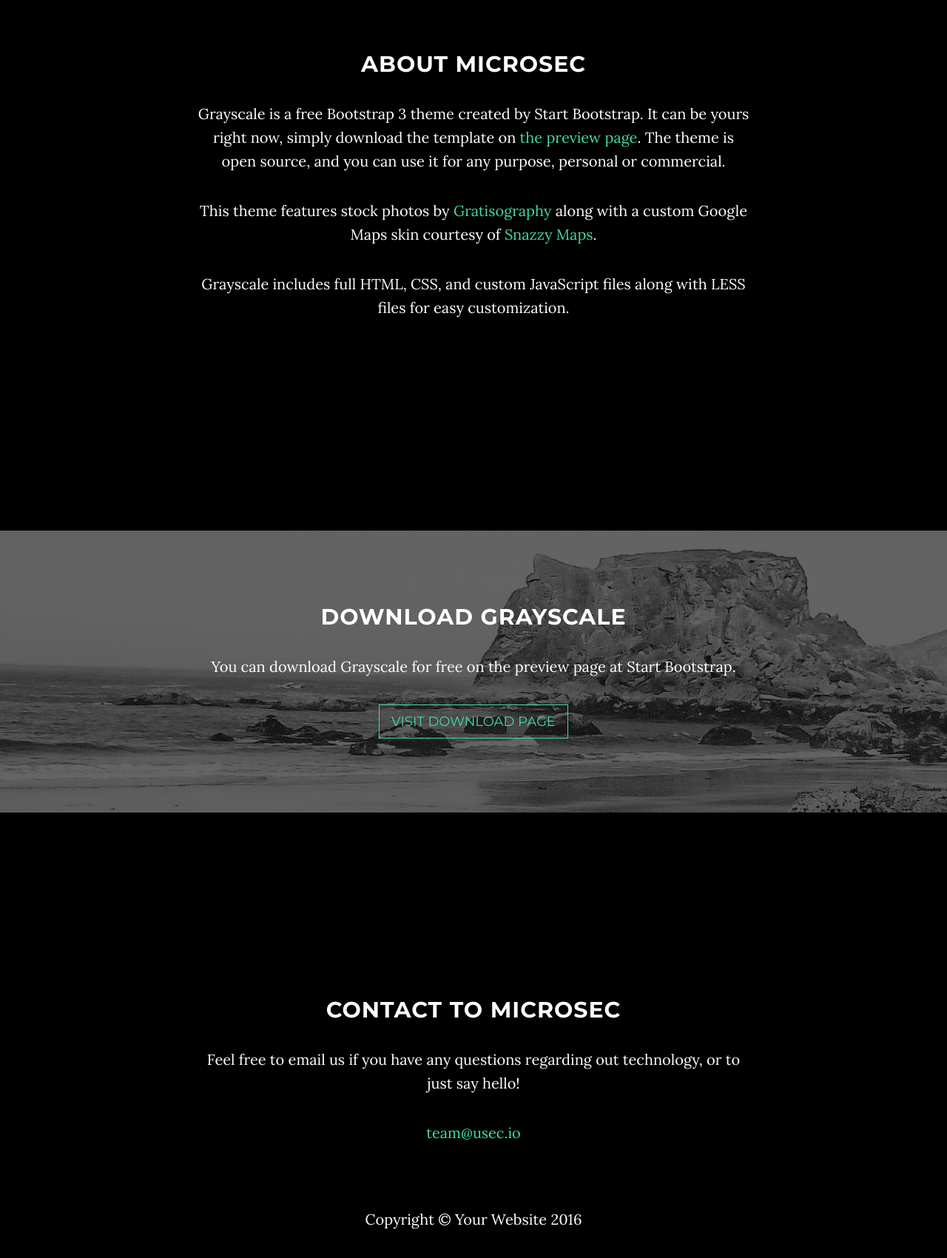
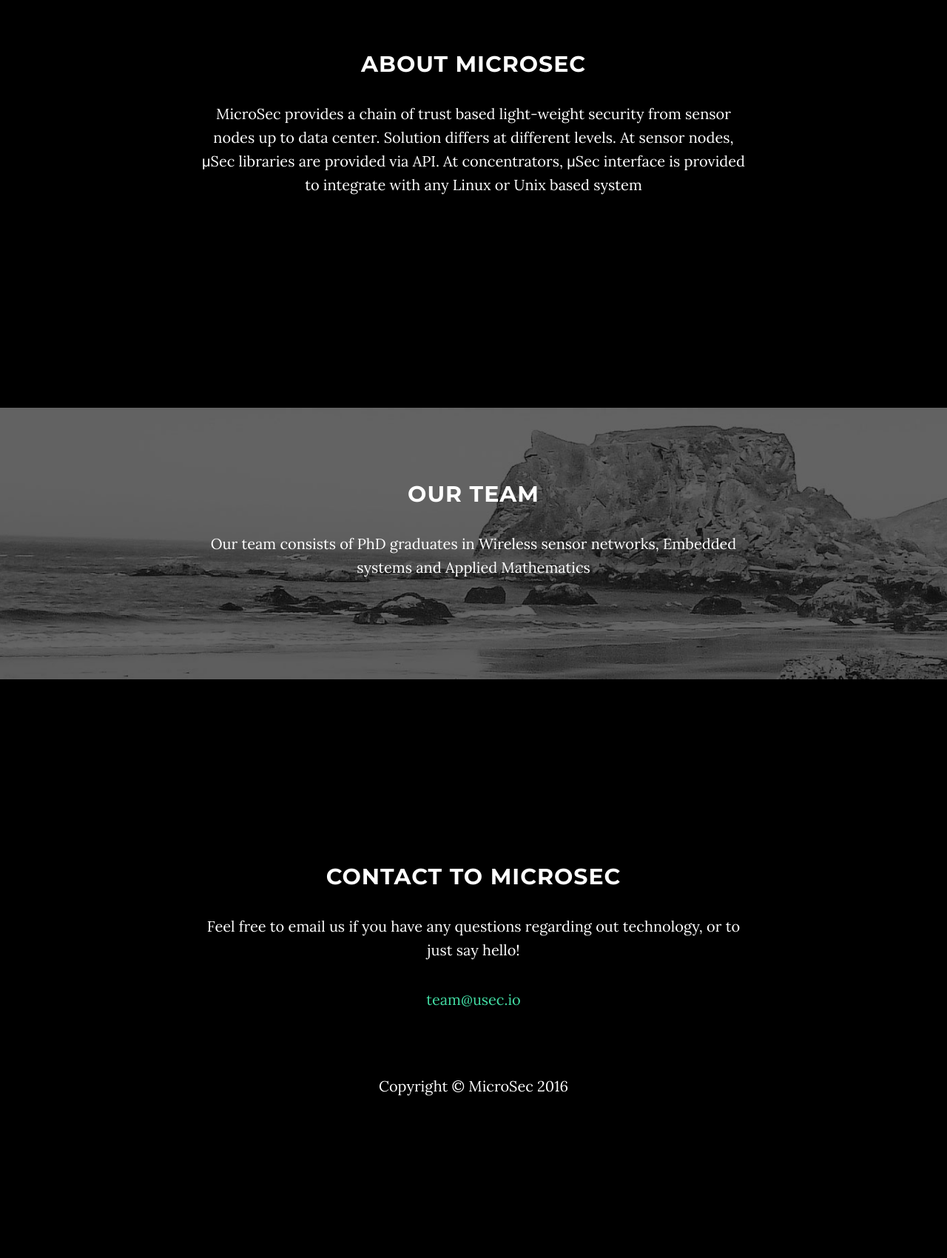
Before and after one commit to make999/make999.github.io, a website: page index.html in a window 1280 px wide. Shown: the part 980-2680 px from the top of the page at 74% size. After the commit the page ends 2514 px from the top, so only its background shows below. Drawn offline with nearby package versions, Linux system fonts and the light colour scheme; some packages are replaced by stand-ins of ours.

Commit message:
small changes logo

```diff
--- a/index.html
+++ b/index.html
@@ -9,7 +9,7 @@
     <meta name="description" content="">
     <meta name="author" content="">
 
-    <title>Grayscale - Start Bootstrap Theme</title>
+    <title>MicroSec</title>
 
     <!-- Bootstrap Core CSS -->
     <link href="vendor/bootstrap/css/bootstrap.min.css" rel="stylesheet">
@@ -46,7 +46,7 @@
 
                 <a class="navbar-brand page-scroll" href="#page-top">
                     <!-- <h1 id="logo"> -->
-                        <img src="img/logo_tr.png" alt="" height="40" width="80">
+                        <img src="img/logo_tr.png" alt="" height="35" width="80">
                     <!-- </h1> -->
                 </a>
             </div>
@@ -97,9 +97,8 @@
         <div class="row">
             <div class="col-lg-8 col-lg-offset-2">
                 <h2>About MicroSec</h2>
-                <p>Grayscale is a free Bootstrap 3 theme created by Start Bootstrap. It can be yours right now, simply download the template on <a href="http://startbootstrap.com/template-overviews/grayscale/">the preview page</a>. The theme is open source, and you can use it for any purpose, personal or commercial.</p>
-                <p>This theme features stock photos by <a href="http://gratisography.com/">Gratisography</a> along with a custom Google Maps skin courtesy of <a href="http://snazzymaps.com/">Snazzy Maps</a>.</p>
-                <p>Grayscale includes full HTML, CSS, and custom JavaScript files along with LESS files for easy customization.</p>
+                <p>MicroSec provides a chain of trust based light-weight security from sensor nodes up to data center. Solution differs at different levels. At sensor nodes, μSec libraries are provided via API. At concentrators, μSec interface is provided to integrate with any Linux or Unix based system</p>
+
             </div>
         </div>
     </section>
@@ -109,9 +108,9 @@
         <div class="download-section">
             <div class="container">
                 <div class="col-lg-8 col-lg-offset-2">
-                    <h2>Download Grayscale</h2>
-                    <p>You can download Grayscale for free on the preview page at Start Bootstrap.</p>
-                    <a href="http://startbootstrap.com/template-overviews/grayscale/" class="btn btn-default btn-lg">Visit Download Page</a>
+                    <h2>Our Team</h2>
+                    <p>Our team consists of PhD graduates in Wireless sensor networks, Embedded systems and Applied Mathematics </p>
+                    <!-- a href="http://startbootstrap.com/template-overviews/grayscale/" class="btn btn-default btn-lg">Visit Download Page</a> -->
                 </div>
             </div>
         </div>
@@ -146,7 +145,7 @@
     <!-- Footer -->
     <footer>
         <div class="container text-center">
-            <p>Copyright &copy; Your Website 2016</p>
+            <p>Copyright &copy; MicroSec 2016</p>
         </div>
     </footer>
 
```
Also changed, not shown: img/logo_tr.png.
